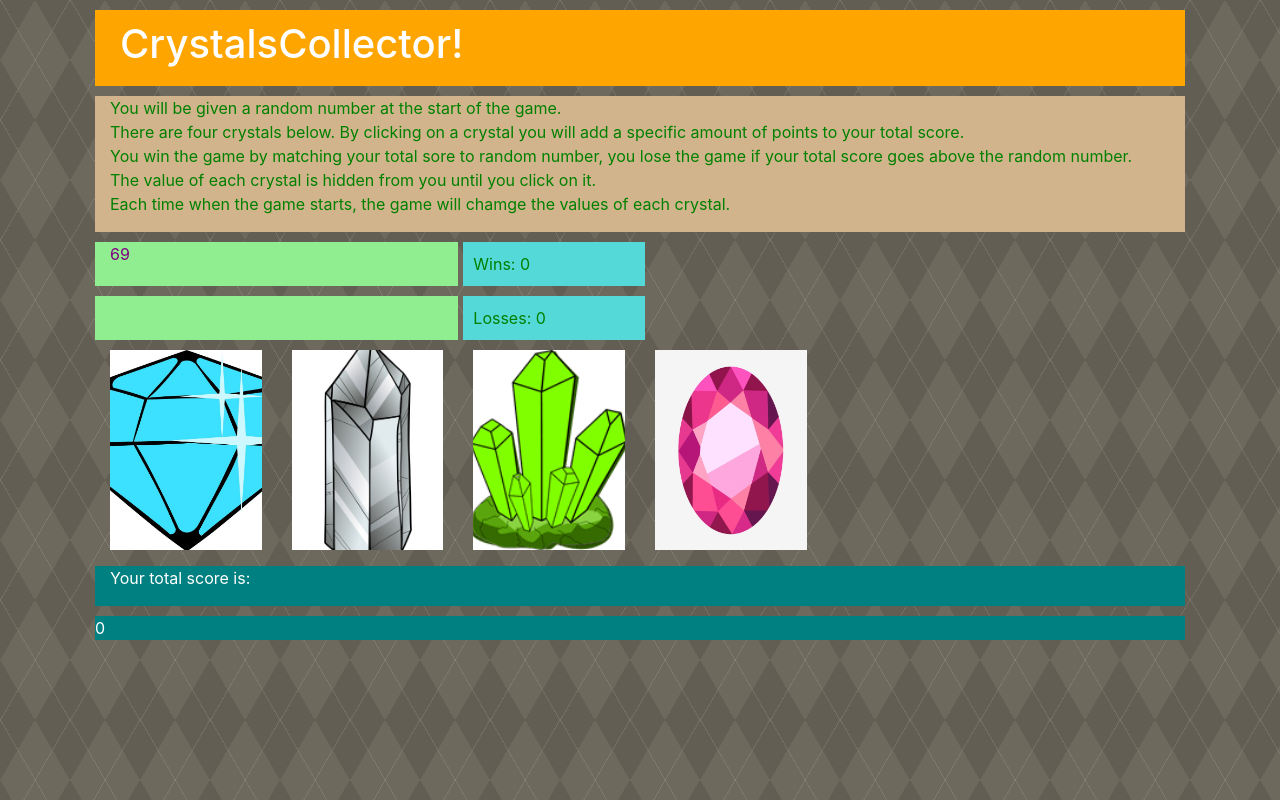
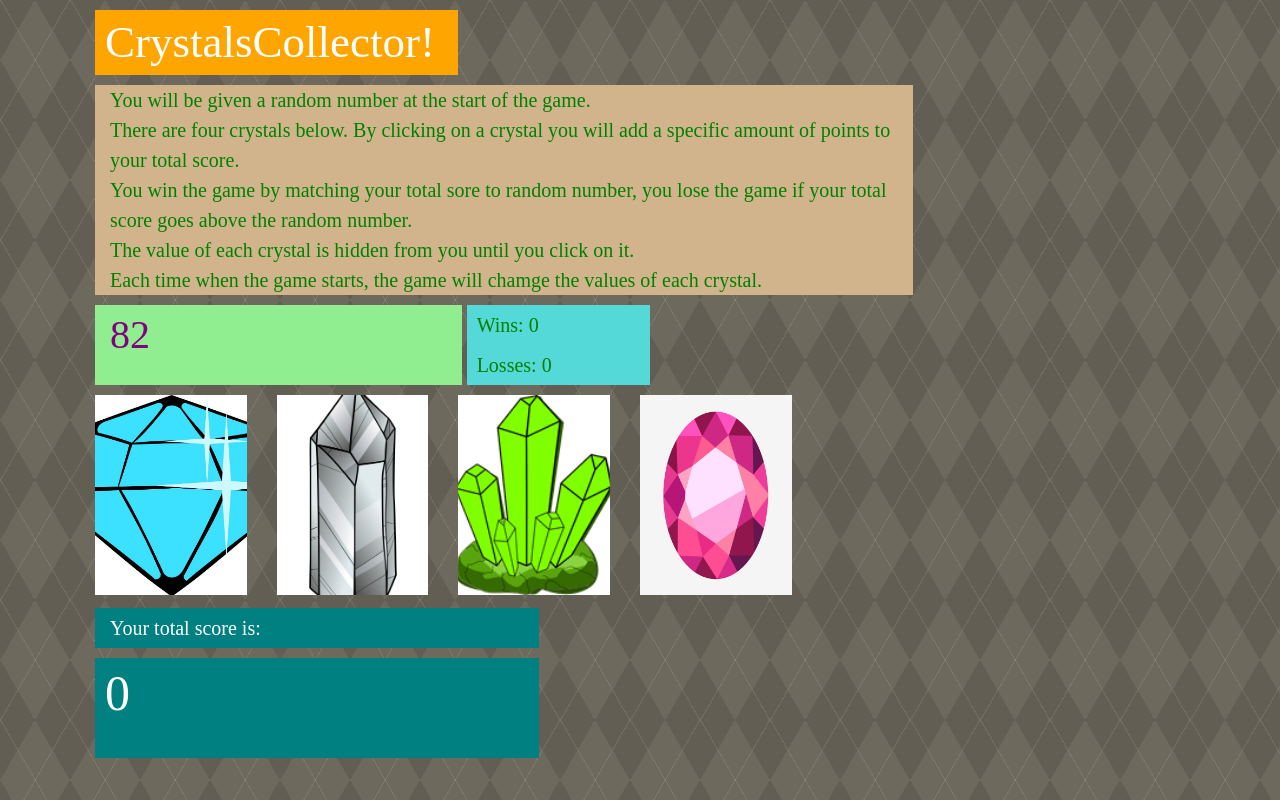
Before and after one commit to ASimuro/unit-4-game, a plain HTML site: page index.html/index.html in a window 1280 px wide. Drawn offline with nearby package versions, Linux system fonts and the light colour scheme.

Commit message:
Completed

```diff
--- a/assets/css/reset.css
+++ b/assets/css/reset.css
@@ -0,0 +1,46 @@
+/* http://meyerweb.com/eric/tools/css/reset/
+   v2.0 | 20110126
+   License: none (public domain)
+*/
+
+html, body, div, span, applet, object, iframe,
+h1, h2, h3, h4, h5, h6, p, blockquote, pre,
+a, abbr, acronym, address, big, cite, code,
+del, dfn, em, img, ins, kbd, q, s, samp,
+small, strike, strong, sub, sup, tt, var,
+b, u, i, center,
+dl, dt, dd, ol, ul, li,
+fieldset, form, label, legend,
+table, caption, tbody, tfoot, thead, tr, th, td,
+article, aside, canvas, details, embed,
+figure, figcaption, footer, header, hgroup,
+menu, nav, output, ruby, section, summary,
+time, mark, audio, video {
+	margin: 0;
+	padding: 0;
+	border: 0;
+	font-size: 100%;
+	font: inherit;
+	vertical-align: baseline;
+}
+/* HTML5 display-role reset for older browsers */
+article, aside, details, figcaption, figure,
+footer, header, hgroup, menu, nav, section {
+	display: block;
+}
+body {
+	line-height: 1;
+}
+ol, ul {
+	list-style: none;
+}
+blockquote, q {
+	quotes: none;
+}
+blockquote:before, blockquote:after,
+q:before, q:after {
+	content: '';
+	content: none;
+}
+table {
+	border-collapse: collapse;
--- a/assets/css/style.css
+++ b/assets/css/style.css
@@ -19,18 +19,29 @@ margin:10px;
 #header{
 background:orange;
 color: white;
-/* width:50%; */
+width:100%;
 padding:10px;
+font-size:45px;
 }
 
 #instructions{
     background:tan;
     color:green;
+    line-height: 30px;
+    font-size:20px;
+
 }
 
+#score{
+margin:0px;
+margin-left:10px;
+}
 #gameScore{
     color:purple;
     background:lightgreen;
+    font-size:40px;
+    text-align:left;
+    padding-top:10px;
 }
 
 #lossScore{
@@ -38,6 +49,8 @@ padding:10px;
     background:rgb(84, 216, 216);
     margin-left:5px;
     padding:10px;
+    margin-top:-10px;
+    font-size:20px;
 }
 
 #winScore{
@@ -45,7 +58,7 @@ padding:10px;
     background:rgb(84,216,216);
     margin-left:5px;
     padding:10px;
-
+    font-size:20px;
 }
 
 .button{
@@ -53,14 +66,26 @@ padding:10px;
     height:200px;
     object-fit:cover;
     object-position: center;
+    margin-left:-15px;
 }
 
 #totalScoreText{
     background:teal;
     color:white;
+    padding: 10px 0px 10px 0px;
+    font-size:20px;
+    width:40%;
 }
 
 #totalScore{
     background:teal;
     color:white;
+    font-size:50px;
+    width:40%;
+    height:100px;
+    padding:10px;
 }
+
+br{
+    line-height:50px;
+}
--- a/assets/javascript/game.js
+++ b/assets/javascript/game.js
@@ -1,4 +1,4 @@
-$(document).ready(function() {
+
 
 //variables
 var winCount=0;
@@ -15,15 +15,16 @@ $("#lossScore").text("Losses: " + lossCount);
 $("#gameScore").text(gameNumber);
 $("#totalScore").text(userScore);
 console.log(gameScore);
-    console.log(crystal1);
-    console.log(crystal2);
-    console.log(crystal3);
-    console.log(crystal4);
+console.log(crystal1);
+console.log(crystal2);
+console.log(crystal3);
+console.log(crystal4);
 
 //winning game function
 var gameWin = function(){
     winCount++;
     $("#winScore").text("Wins: " + winCount);
+    alert("You Win!")
     reset();
 }
 
@@ -31,6 +32,7 @@ var gameWin = function(){
 var gameLoss = function(){
     lossCount++;
     $("#lossScore").text("Losses: " + lossCount);
+    alert("You Lose!")
     reset();
 }
 
@@ -38,7 +40,7 @@ var gameLoss = function(){
 $("#crystal1").click(function(){
 userScore = userScore + crystal1;
 $("#totalScore").text(userScore);
-    if(userScore===gameNumber){
+    if(userScore === gameNumber){
         gameWin();
     }
     else if(userScore>gameNumber){
@@ -60,7 +62,7 @@ $("#crystal2").click(function(){
 $("#crystal3").click(function(){
     userScore = userScore + crystal3;
     $("#totalScore").text(userScore);
-        if(userScore===gameNumber){
+        if(userScore === gameNumber){
             gameWin();
         }
         else if(userScore>gameNumber){
@@ -71,7 +73,7 @@ $("#crystal3").click(function(){
 $("#crystal4").click(function(){
     userScore = userScore + crystal4;
     $("#totalScore").text(userScore);
-        if(userScore===gameNumber){
+        if(userScore === gameNumber){
             gameWin();
         }
         else if(userScore>gameNumber){
@@ -81,7 +83,7 @@ $("#crystal4").click(function(){
 
 var reset = function(){
     userScore=0;
-    var gameNumber=Math.floor(Math.random()*120)+19;
+    gameNumber=Math.floor(Math.random()*120)+19;
     crystal1=Math.floor(Math.random()*12)+1;
     crystal2=Math.floor(Math.random()*12)+1;
     crystal3=Math.floor(Math.random()*12)+1;
@@ -95,5 +97,3 @@ var reset = function(){
     console.log(crystal3);
     console.log(crystal4);
 };
-
-});
--- a/index.html/index.html
+++ b/index.html/index.html
@@ -7,17 +7,18 @@
     <script src="https://cdnjs.cloudflare.com/ajax/libs/jquery/3.2.1/jquery.min.js"></script>
     <link rel="stylesheet" href="https://maxcdn.bootstrapcdn.com/bootstrap/4.0.0/css/bootstrap.min.css">
     <link rel="stylesheet" href="../assets/css/style.css">
+    <link rel="stylesheet" href="../assets/css/reset.css">
 
 </head>
 <body>
     <div class="container">
-        <div class = "row" id="header">
-            <div class = "col-3">
+        <div class = "row" >
+            <div class = "col-4" id="header">
                 <h1>CrystalsCollector!</h1>
             </div>
         </div>
-        <div class="row" id="instructions">
-            <div class = col-12>
+        <div class="row">
+            <div class = "col-9" id="instructions">
                 <p>You will be given a random number at the start of the game.
                     <br>
                     There are four crystals below. By clicking on a crystal you will add a specific amount of points to your total score.
@@ -30,7 +31,7 @@
                 </p>
             </div>
         </div>
-        <div class = "row" id = "wscore">
+        <div class = "row" id = "score">
             <div class = "col-4" id="gameScore">
                 <p></p>
             </div>
@@ -38,7 +39,7 @@
                 <p>Wins: </p>
             </div>
         </div>
-        <div class = "row" id= "lscore">
+        <div class = "row" id= "score">
             <div class = "col-4" id="gameScore"></div>
             <div class = "col-2" id="lossScore">
                 <p>Losses: </p>
@@ -59,7 +60,7 @@
             </div>
         </div>
         <div class = "row" id = "totalScoreText">
-            <div class = "col-4">
+            <div class = "col-8">
                 <p>Your total score is:</p>
             </div>
         </div>
```
